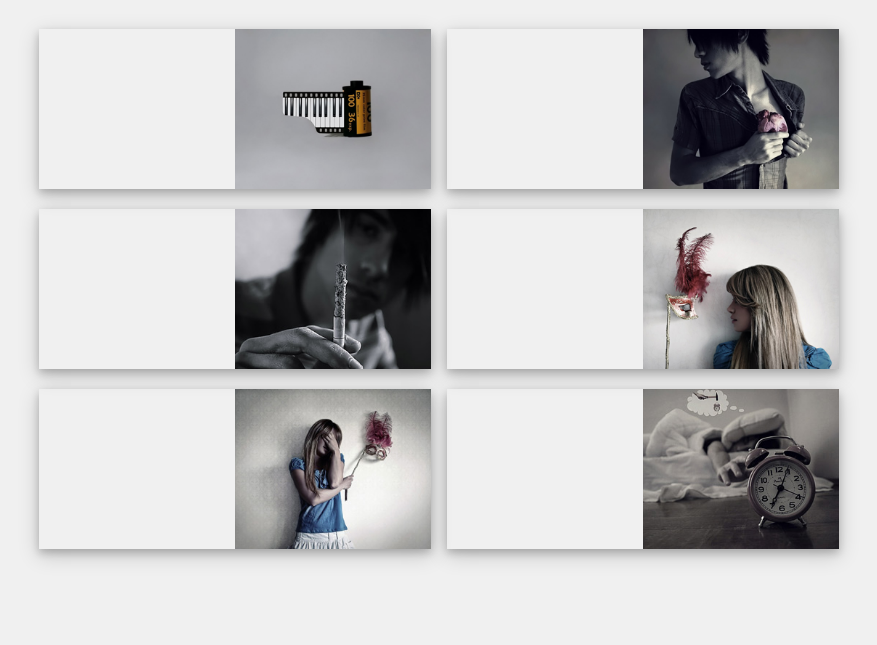
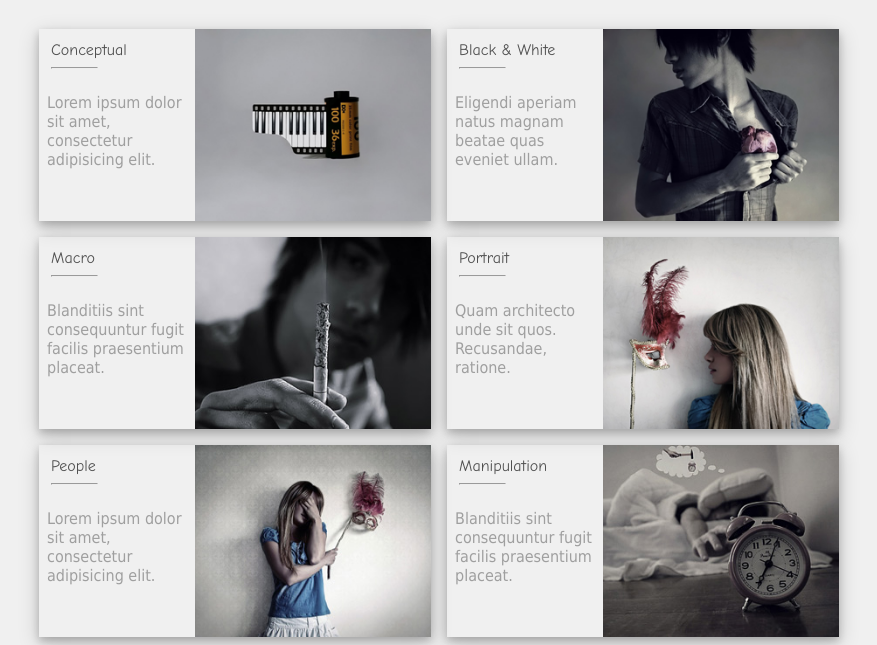
Before and after one commit to Lwawn/frontend_test, a website: page app/index.html in a window 1280 px wide. Shown: the part 172-817 px from the top of the page, without its empty margins (201-1078 px from the left). Drawn offline with Linux system fonts and the light colour scheme.

Commit message:
content cards work finished

```diff
--- a/app/css/bundle.min.css
+++ b/app/css/bundle.min.css
@@ -1 +1 @@
-.content,.content_block,header{margin-top:1em}.content_block{display:inline-block;width:49%;height:10em;box-shadow:0 4px 8px 0 rgba(0,0,0,.2),0 6px 20px 0 rgba(0,0,0,.19)}.content_block img{float:right;height:inherit}.right_col{float:right}header nav{position:absolute;top:50%;right:0;transform:translateY(-50%);padding:.4em;text-transform:uppercase;font-size:.75em}nav a{text-decoration:none;padding:.4em}nav a:link,nav a:visited{color:inherit}nav a:hover{color:#AD6069}.head_top{position:relative;margin-bottom:1em}.header_text{font-family:"Times New Roman";font-size:20px;width:75%;border-right:1px solid #505050}.header_text p{margin-bottom:-1em}.social_icons_wrapper{position:relative;float:right;width:25%}.social_icons_wrapper .social_icons{position:absolute;top:50%;transform:translateY(-50%);right:0}.header_bottom{margin-bottom:2.25em}body{width:50em;margin-left:auto;margin-right:auto;font-family:Tahoma,Arial;color:#505050;background:#F0F0F0}
+.content,.content_block{margin-top:1em}.content_block{display:inline-block;width:49%;height:12em;box-shadow:0 4px 8px 0 rgba(0,0,0,.2),0 6px 20px 0 rgba(0,0,0,.19)}.content_block img{float:right;height:inherit}.right_col{float:right}.content_block .card_text{display:inline-block;padding:.5em;width:35%}.card_text hr{float:left;width:35%}.card_text_header{margin:.25em;font-size:1em;font-family:"Comic Sans MS",cursive,sans-serif}.card_text_content{display:inline-block;opacity:.5}header{margin-top:1em}header nav{position:absolute;top:50%;right:0;transform:translateY(-50%);padding:.4em;text-transform:uppercase;font-size:.75em}nav a{text-decoration:none;padding:.4em}nav a:link,nav a:visited{color:inherit}nav a:hover{color:#AD6069}.head_top{position:relative;margin-bottom:1em}.header_text{font-family:"Times New Roman";font-size:20px;width:75%;border-right:1px solid #505050}.header_text p{margin-bottom:-1em}.social_icons_wrapper{position:relative;float:right;width:25%}.social_icons_wrapper .social_icons{position:absolute;top:50%;transform:translateY(-50%);right:0}.header_bottom{margin-bottom:2.25em}body{width:50em;margin-left:auto;margin-right:auto;font-family:Tahoma,Arial;color:#505050;background:#F0F0F0}
--- a/app/index.html
+++ b/app/index.html
@@ -35,21 +35,75 @@
 
 	<div class="content">
 		<div class="content_block">
+			<div class="card_text">
+				<div class="card_text_header">
+					Conceptual<br>
+					<hr>
+				</div>
+				<div class="card_text_content">
+					<p>Lorem ipsum dolor sit amet, consectetur adipisicing elit.  </p>
+				</div>
+			</div>
 			<img src="img/gallery/1.png" alt="">
 		</div>
 		<div class="content_block right_col">
+			<div class="card_text">
+				<div class="card_text_header">
+					Black & White<br>
+					<hr>
+				</div>
+				<div class="card_text_content">
+					<p>Eligendi aperiam natus magnam beatae quas eveniet ullam.</p>
+				</div>
+			</div>
 			<img src="img/gallery/2.png" alt="">
 		</div>
 		<div class="content_block">
+			<div class="card_text">
+				<div class="card_text_header">
+					Macro<br>
+					<hr>
+				</div>
+				<div class="card_text_content">
+					<p>Blanditiis sint consequuntur fugit facilis praesentium placeat.</p>
+				</div>
+			</div>
 			<img src="img/gallery/3.png" alt="">
 		</div>
 		<div class="content_block right_col">
+			<div class="card_text">
+				<div class="card_text_header">
+					Portrait<br>
+					<hr>
+				</div>
+				<div class="card_text_content">
+					<p>Quam architecto unde sit quos. Recusandae, ratione.</p>
+				</div>
+			</div>
 			<img src="img/gallery/4.png" alt="">
 		</div>
 		<div class="content_block">
+			<div class="card_text">
+				<div class="card_text_header">
+					People<br>
+					<hr>
+				</div>
+				<div class="card_text_content">
+					<p>Lorem ipsum dolor sit amet, consectetur adipisicing elit. </p>
+				</div>
+			</div>
 			<img src="img/gallery/5.png" alt="">
 		</div>
 		<div class="content_block right_col">
+			<div class="card_text">
+				<div class="card_text_header">
+					Manipulation<br>
+					<hr>
+				</div>
+				<div class="card_text_content">
+					<p>Blanditiis sint consequuntur fugit facilis praesentium placeat.</p>
+				</div>
+			</div>
 			<img src="img/gallery/6.png" alt="">
 		</div>
 	</div>
--- a/css/content.css
+++ b/css/content.css
@@ -6,7 +6,7 @@
 	display: inline-block;
 	margin-top: 1em;
 	width: 49%;
-	height: 10em;
+	height: 12em;
 	box-shadow: 0 4px 8px 0 rgba(0, 0, 0, 0.2), 0 6px 20px 0 rgba(0, 0, 0, 0.19);
 }
 
@@ -18,3 +18,25 @@
 .right_col{
 	float: right;
 }
+
+.content_block .card_text{
+	display: inline-block;
+	padding: 0.5em;
+	width: 35%;
+}
+
+.card_text hr{
+	float: left;
+	width: 35%;
+}
+
+.card_text_header{
+	margin: 0.25em;
+	font-size: 1em;
+	font-family: "Comic Sans MS", cursive, sans-serif;
+}
+
+.card_text_content{
+	display: inline-block;
+	opacity: 0.5;
+}
```
